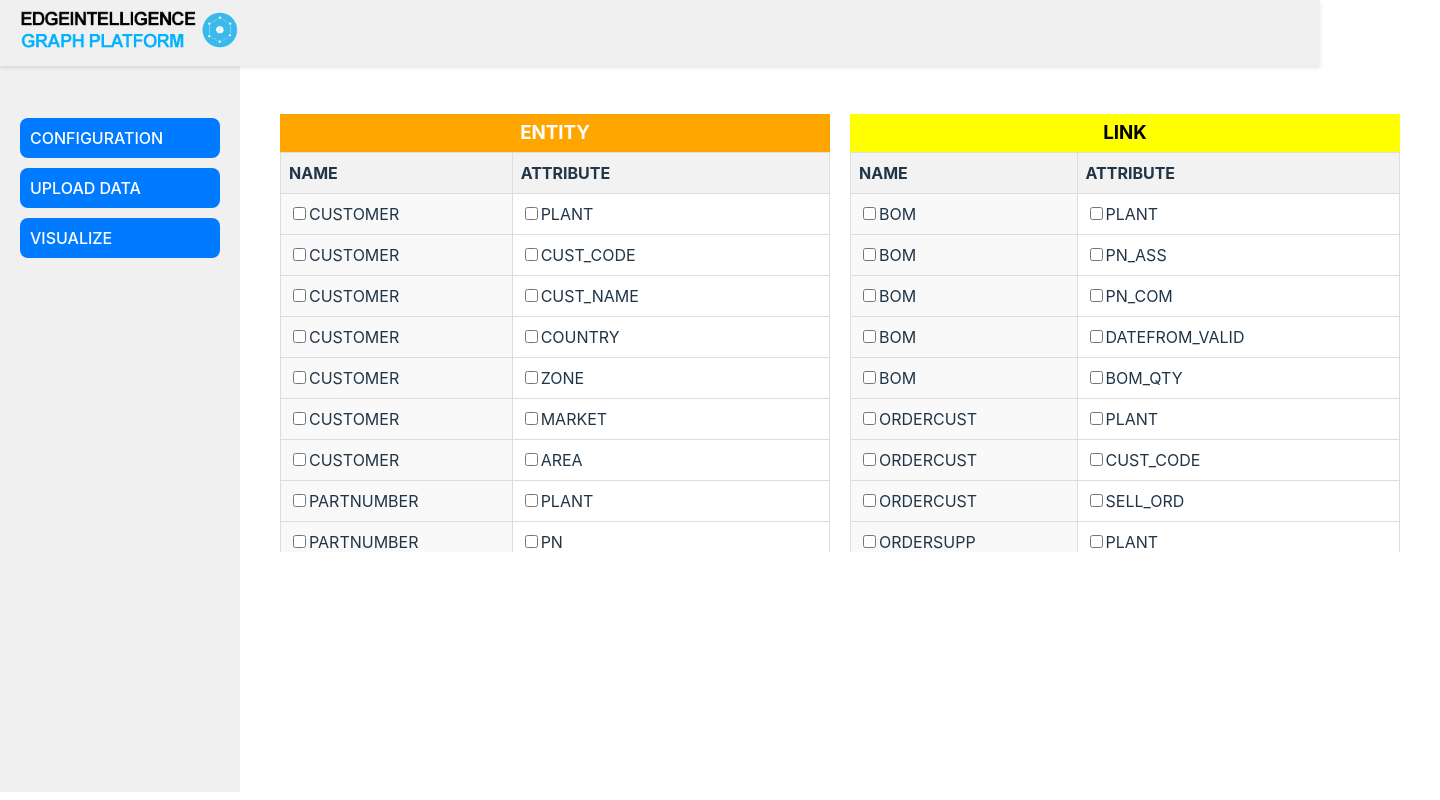
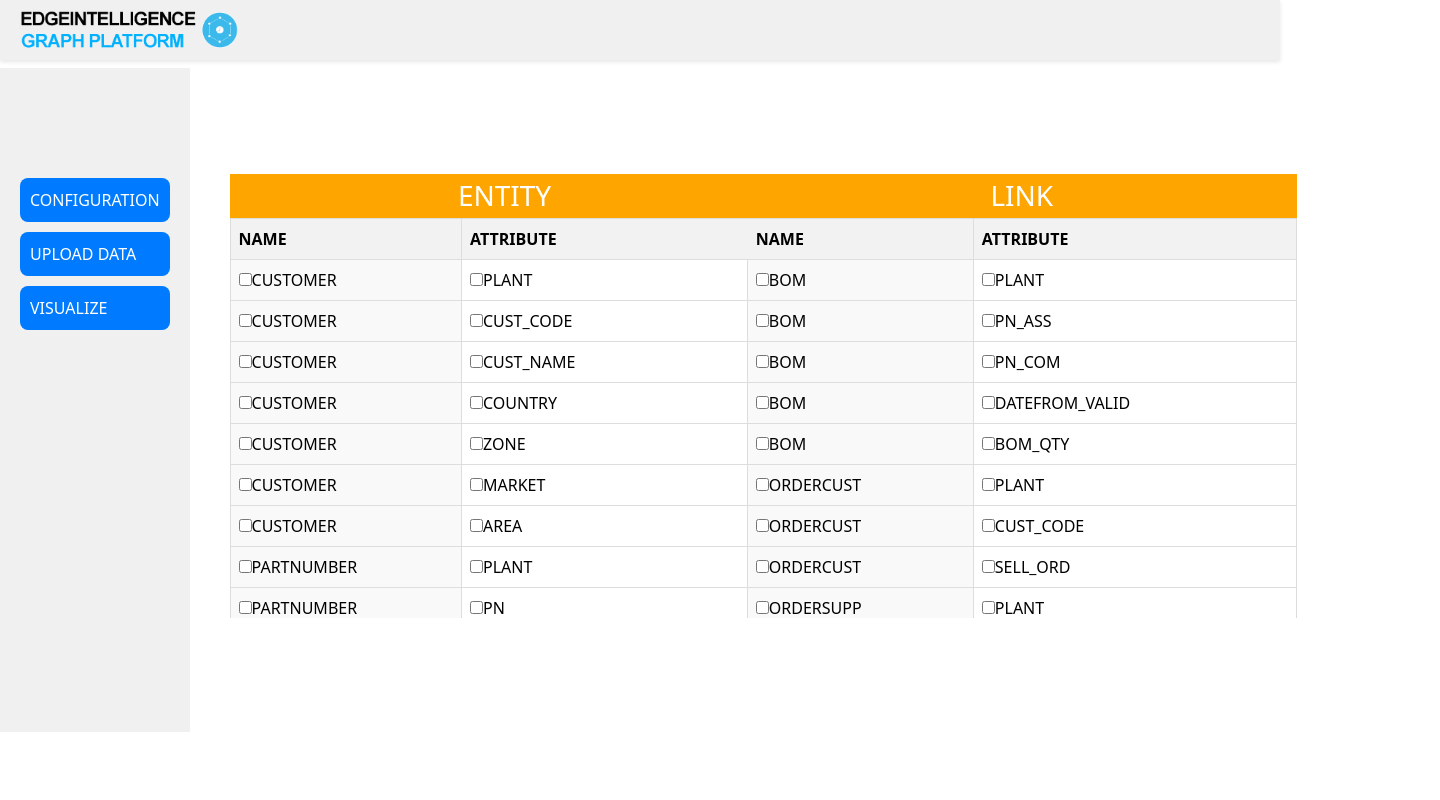
Before and after one commit to aamir910/3d-force-network-graph-, a React (Vite) app: page /CONFIGURATION in a window 1280 px wide. Shown: the whole page, 1440 px wide, since content can reach past the window. Built offline with nearby package versions, Linux system fonts and the light colour scheme.

Commit message:
update the bootstap functionality there

```diff
--- a/package.json
+++ b/package.json
@@ -10,6 +10,7 @@
     "preview": "vite preview"
   },
   "dependencies": {
+    "bootstrap": "^5.3.3",
     "papaparse": "^5.4.1",
     "react": "^18.2.0",
     "react-dom": "^18.2.0",
--- a/src/components/Maincontent/Maincontent.jsx
+++ b/src/components/Maincontent/Maincontent.jsx
@@ -1,5 +1,6 @@
 import React, { useEffect, useState } from 'react';
 import Papa from 'papaparse';
+import 'bootstrap/dist/css/bootstrap.min.css'; // Import Bootstrap CSS
 import './MainContent.css';
 
 const csvFiles = [
@@ -103,6 +104,8 @@ const MainContent = () => {
 
     return (
         <div className="main">
+            <div className="row">
+                <div className="col-lg-6">
                     <div className="table-container">
                         <div className="table-section">
                             <h3>ENTITY</h3>
@@ -118,10 +121,8 @@ const MainContent = () => {
                                         {Object.entries(entityHeaders).map(([filePath, headers], index) => (
                                             headers.map((header, headerIndex) => (
                                                 <tr key={`${index}-${headerIndex}`}>
-
-                                                <td> <input type="checkbox" name="" id="" />{getEntityName(filePath)}</td>
-
-                                            <td> <input type="checkbox" name="" id="" />{header}</td>
+                                                    <td><input type="checkbox" name="" id="" />{getEntityName(filePath)}</td>
+                                                    <td><input type="checkbox" name="" id="" />{header}</td>
                                                 </tr>
                                             ))
                                         ))}
@@ -129,6 +130,10 @@ const MainContent = () => {
                                 </table>
                             </div>
                         </div>
+                    </div>
+                </div>
+                <div className="col-lg-6">
+                    <div className="table-container">
                         <div className="table-section">
                             <h3>LINK</h3>
                             <div className="table-wrapper">
@@ -143,9 +148,7 @@ const MainContent = () => {
                                         {Object.entries(linkHeaders).map(([filePath, headers], index) => (
                                             headers.map((header, headerIndex) => (
                                                 <tr key={`${index}-${headerIndex}`}>
-
                                                     <td><input type="checkbox" name="" id="" />{getLinkName(filePath)}</td>
-
                                                     <td><input type="checkbox" name="" id="" />{header}</td>
                                                 </tr>
                                             ))
@@ -156,6 +159,8 @@ const MainContent = () => {
                         </div>
                     </div>
                 </div>
+            </div>
+        </div>
     );
 };
 
```
Also changed, not shown: 1 other file (tests, documents, lock files or other folders). Lines whose indentation alone changed are shown as unchanged.
